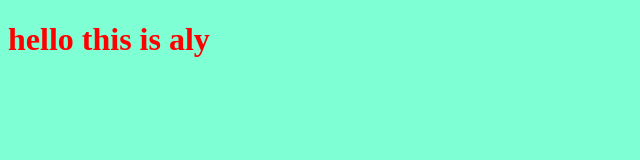
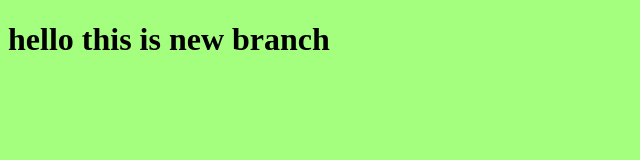
Before and after one commit to AlyNabil772/alynabil, a plain HTML site: page index.html in a window 1280 px wide. Shown: the whole page, without its empty margins (0-640 px from the left). Drawn offline with Linux system fonts and the light colour scheme.

Commit message:
changing styl for the title

```diff
--- a/index.html
+++ b/index.html
@@ -8,7 +8,7 @@
     <link rel="stylesheet" href="styl.css">
 </head>
 <body>
-    <h1>hello this is aly </h1>
+    <h1>hello this is new branch </h1>
     <script src="app.js"></script>
 </body>
 </html>
--- a/styl.css
+++ b/styl.css
@@ -1,6 +1,6 @@
 h1{
-    color: red;
+    color: black;
 }
 body{
-    background-color: aquamarine;
+    background-color: rgb(165, 255, 127);
 }
```
